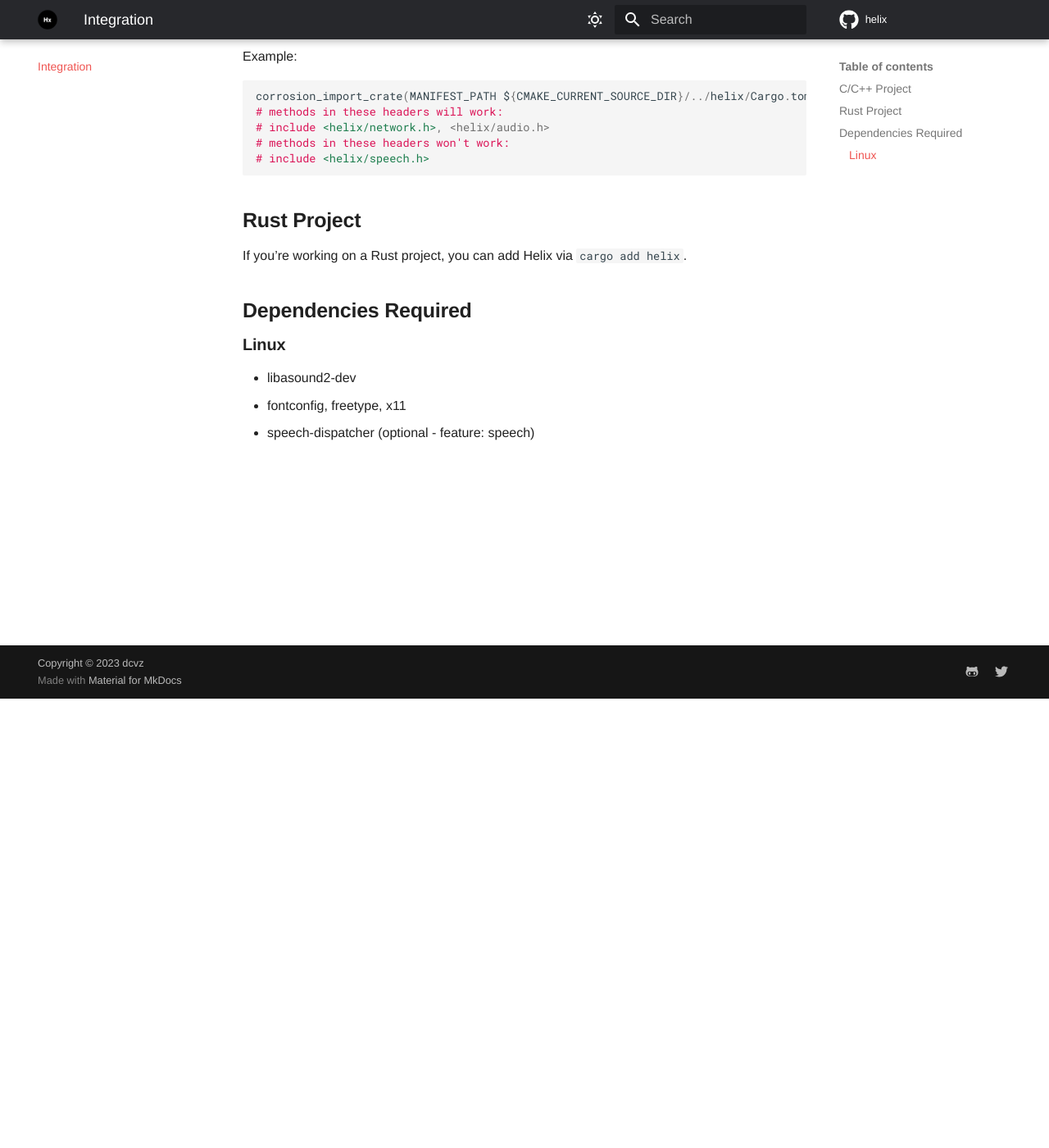
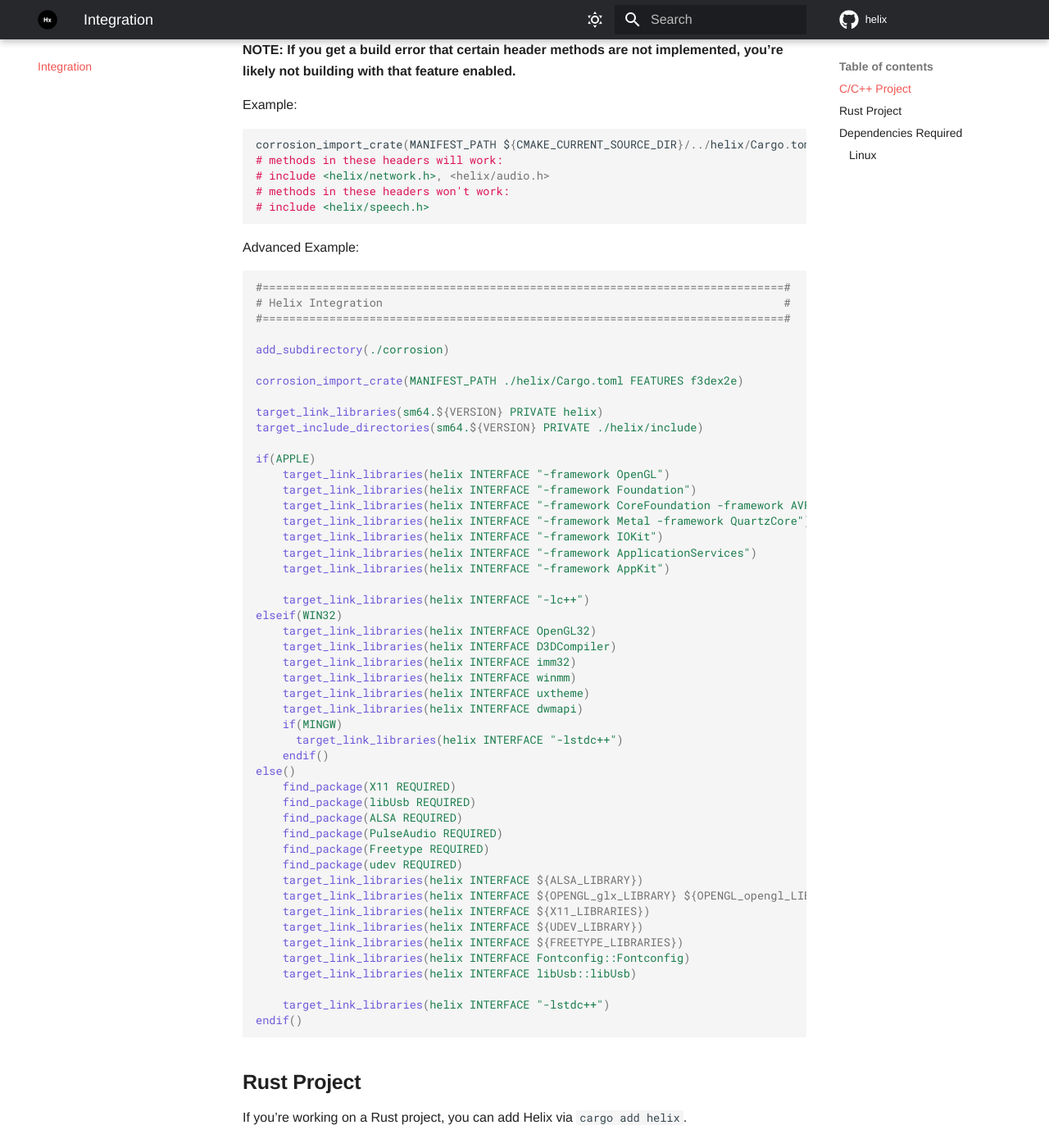
Before and after one commit to retrofoundry/helix, an MkDocs documentation site: the page built from docs/integration.md, in a window 1280 px wide and 1400 px high, scrolled down 548 px. Shown: the whole window at 82% size. Built offline with MkDocs 1.6.1 and Material for MkDocs 9.7.7, drawn with Linux system fonts in a browser that asks for light colours; comment, search, counter and statistics services are not loaded; the version menu is left out; some of the changed text lies outside the part shown.

Commit message:
Update some of the docs

````diff
--- a/docs/integration.md
+++ b/docs/integration.md
@@ -1,23 +1,76 @@
 # Integration
 
 ## C/C++ Project
-If you're working on a C or C++ project the recommended way of integrating Helix into your project is using CMake. You can easily build and link this library by using [Corrosion](https://github.com/dcvz/corrosion/tree/helix), a tool that integrate Rust libraries into C/C++ projects. You'll want to:
+If you're working on a C or C++ project the recommended way of integrating Helix into your project is using CMake. You can easily build and link this library by using [Corrosion](https://github.com/corrosion-rs/corrosion), a tool that integrate Rust libraries into C/C++ projects. You'll want to:
 
 1. Add this library as a submodule (or copy it) into your project
 2. Enable Corrosion using FetchContent (see their README)
 3. Include the features you want to be built using `FEATURES`. **audio** is always included.
 4. Link against the helix library
 5. Include the include folder of helix so your program can see the available methods
+6. Include the cpp folder into your compilation (this is our C++ API wrapper providing a nicer API for the C language)
 
 __NOTE: If you get a build error that certain header methods are not implemented, you're likely not building with that feature enabled.__
 
 Example:
 ```cpp
-corrosion_import_crate(MANIFEST_PATH ${CMAKE_CURRENT_SOURCE_DIR}/../helix/Cargo.toml FEATURES network)
+corrosion_import_crate(MANIFEST_PATH ${CMAKE_CURRENT_SOURCE_DIR}/../helix/Cargo.toml FEATURES f3dex2e network)
 # methods in these headers will work:
 # include <helix/network.h>, <helix/audio.h>
 # methods in these headers won't work:
 # include <helix/speech.h>
+```
+
+Advanced Example:
+```cmake
+#==============================================================================#
+# Helix Integration                                                            #
+#==============================================================================#
+
+add_subdirectory(./corrosion)
+
+corrosion_import_crate(MANIFEST_PATH ./helix/Cargo.toml FEATURES f3dex2e)
+
+target_link_libraries(sm64.${VERSION} PRIVATE helix)
+target_include_directories(sm64.${VERSION} PRIVATE ./helix/include)
+
+if(APPLE)
+    target_link_libraries(helix INTERFACE "-framework OpenGL")
+    target_link_libraries(helix INTERFACE "-framework Foundation")
+    target_link_libraries(helix INTERFACE "-framework CoreFoundation -framework AVFoundation -framework CoreAudio -framework AudioToolbox")
+    target_link_libraries(helix INTERFACE "-framework Metal -framework QuartzCore")
+    target_link_libraries(helix INTERFACE "-framework IOKit")
+    target_link_libraries(helix INTERFACE "-framework ApplicationServices")
+    target_link_libraries(helix INTERFACE "-framework AppKit")
+
+    target_link_libraries(helix INTERFACE "-lc++")
+elseif(WIN32)
+    target_link_libraries(helix INTERFACE OpenGL32)
+    target_link_libraries(helix INTERFACE D3DCompiler)
+    target_link_libraries(helix INTERFACE imm32)
+    target_link_libraries(helix INTERFACE winmm)
+    target_link_libraries(helix INTERFACE uxtheme)
+    target_link_libraries(helix INTERFACE dwmapi)
+    if(MINGW)
+      target_link_libraries(helix INTERFACE "-lstdc++")
+    endif()
+else()
+    find_package(X11 REQUIRED)
+    find_package(libUsb REQUIRED)
+    find_package(ALSA REQUIRED)
+    find_package(PulseAudio REQUIRED)
+    find_package(Freetype REQUIRED)
+    find_package(udev REQUIRED)
+    target_link_libraries(helix INTERFACE ${ALSA_LIBRARY})
+    target_link_libraries(helix INTERFACE ${OPENGL_glx_LIBRARY} ${OPENGL_opengl_LIBRARY})
+    target_link_libraries(helix INTERFACE ${X11_LIBRARIES})
+    target_link_libraries(helix INTERFACE ${UDEV_LIBRARY})
+    target_link_libraries(helix INTERFACE ${FREETYPE_LIBRARIES})
+    target_link_libraries(helix INTERFACE Fontconfig::Fontconfig)
+    target_link_libraries(helix INTERFACE libUsb::libUsb)
+
+    target_link_libraries(helix INTERFACE "-lstdc++")
+endif()
 ```
 
 ## Rust Project
````
Also changed, not shown: README.md (+1 -1 lines), docs/features.md (+22 -27 lines).
